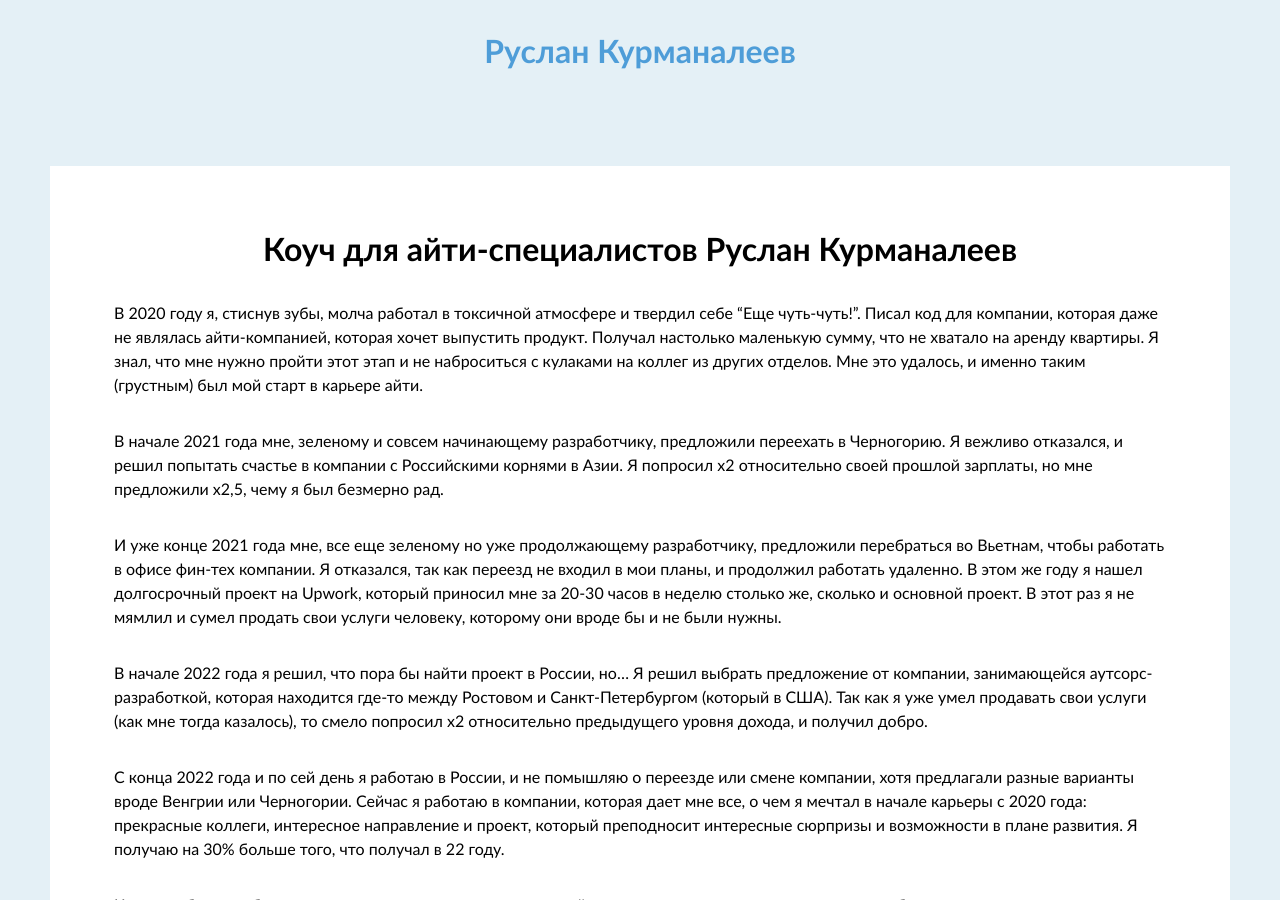
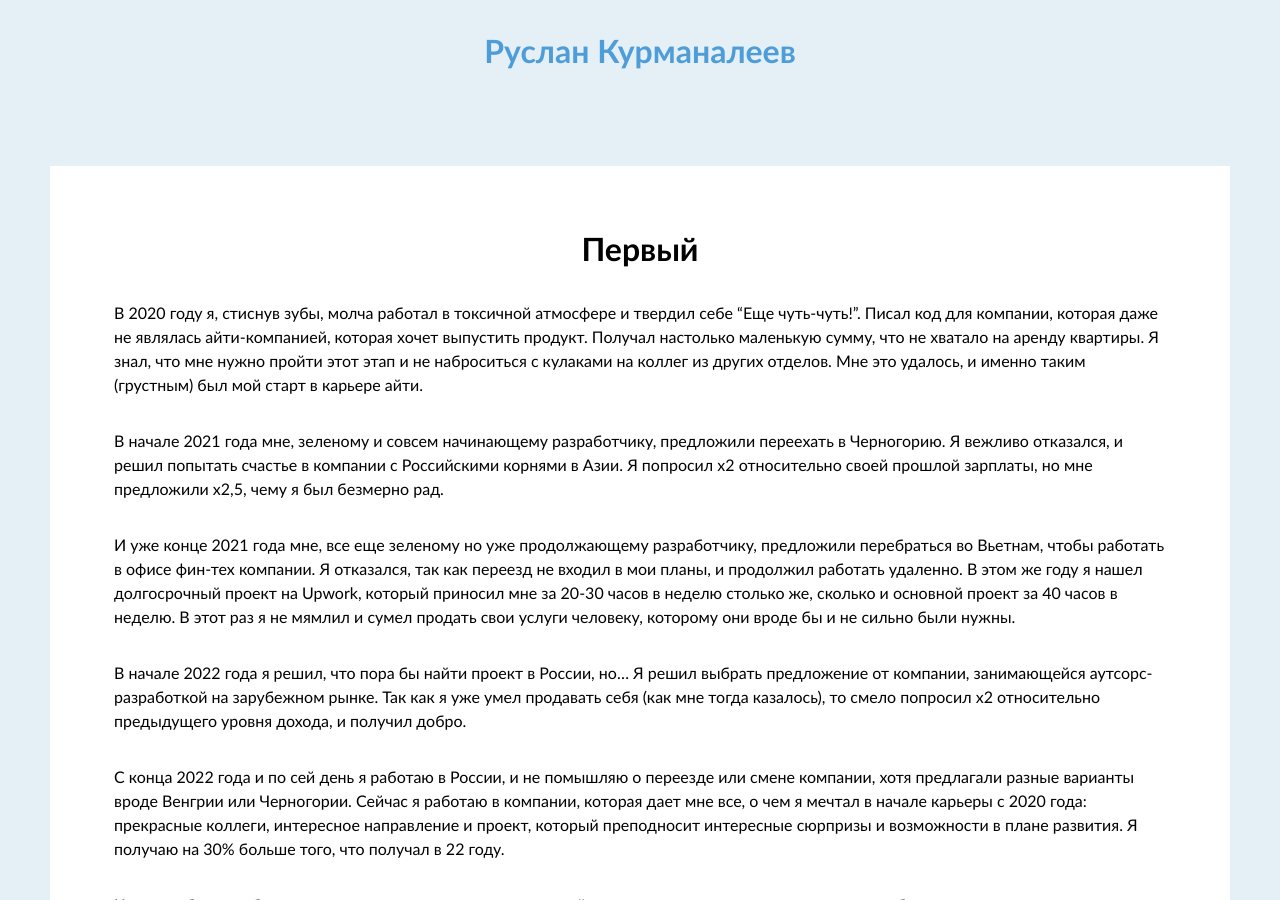
Before and after one commit to ruslankurmanaleev/ruslankurmanaleev.github.io, a Jekyll site: the page built from _posts/2023-09-19-первый.md, in a window 1280 px wide and 900 px high. Built offline with Jekyll 4.4.1, drawn with Linux system fonts in a browser that asks for light colours; some of the changed text lies outside the part shown.

```diff
--- a/_posts/2023-09-12-первый.markdown
+++ b/_posts/2023-09-19-первый.md
@@ -1,6 +1,6 @@
 ---
 layout: no_index_page
-title:  "Коуч для айти-специалистов Руслан Курманалеев"
+title:  "Первый"
 date:   2023-09-12 17:20:08 +0300
 metatags: noindex, follow
 ---
@@ -9,9 +9,9 @@ metatags: noindex, follow
 
 В начале 2021 года мне, зеленому и совсем начинающему разработчику, предложили переехать в Черногорию. Я вежливо отказался, и решил попытать счастье в компании с Российскими корнями в Азии. Я попросил х2 относительно своей прошлой зарплаты, но мне предложили х2,5, чему я был безмерно рад.
 
-И уже конце 2021 года мне, все еще зеленому но уже продолжающему разработчику, предложили перебраться во Вьетнам, чтобы работать в офисе фин-тех компании. Я отказался, так как переезд не входил в мои планы, и продолжил работать удаленно. В этом же году я нашел долгосрочный проект на Upwork, который приносил мне за 20-30 часов в неделю столько же, сколько и основной проект. В этот раз я не мямлил и сумел продать свои услуги человеку, которому они вроде бы и не были нужны.
+И уже конце 2021 года мне, все еще зеленому но уже продолжающему разработчику, предложили перебраться во Вьетнам, чтобы работать в офисе фин-тех компании. Я отказался, так как переезд не входил в мои планы, и продолжил работать удаленно. В этом же году я нашел долгосрочный проект на Upwork, который приносил мне за 20-30 часов в неделю столько же, сколько и основной проект за 40 часов в неделю. В этот раз я не мямлил и сумел продать свои услуги человеку, которому они вроде бы и не сильно были нужны.
 
-В начале 2022 года я решил, что пора бы найти проект в России, но... Я решил выбрать предложение от компании, занимающейся аутсорс-разработкой, которая находится где-то между Ростовом и Санкт-Петербургом (который в США). Так как я уже умел продавать свои услуги (как мне тогда казалось), то смело попросил х2 относительно предыдущего уровня дохода, и получил добро.
+В начале 2022 года я решил, что пора бы найти проект в России, но... Я решил выбрать предложение от компании, занимающейся аутсорс-разработкой на зарубежном рынке. Так как я уже умел продавать себя (как мне тогда казалось), то смело попросил х2 относительно предыдущего уровня дохода, и получил добро.
 
 С конца 2022 года и по сей день я работаю в России, и не помышляю о переезде или смене компании, хотя предлагали разные варианты вроде Венгрии или Черногории. Сейчас я работаю в компании, которая дает мне все, о чем я мечтал в начале карьеры с 2020 года: прекрасные коллеги, интересное направление и проект, который преподносит интересные сюрпризы и возможности в плане развития. Я получаю на 30% больше того, что получал в 22 году.
 
```
Also changed, not shown: other parts of _posts/2023-09-19-первый.md (+1 -1 lines), _posts/2023-09-20-второй.md (added, +54 -0 lines).
